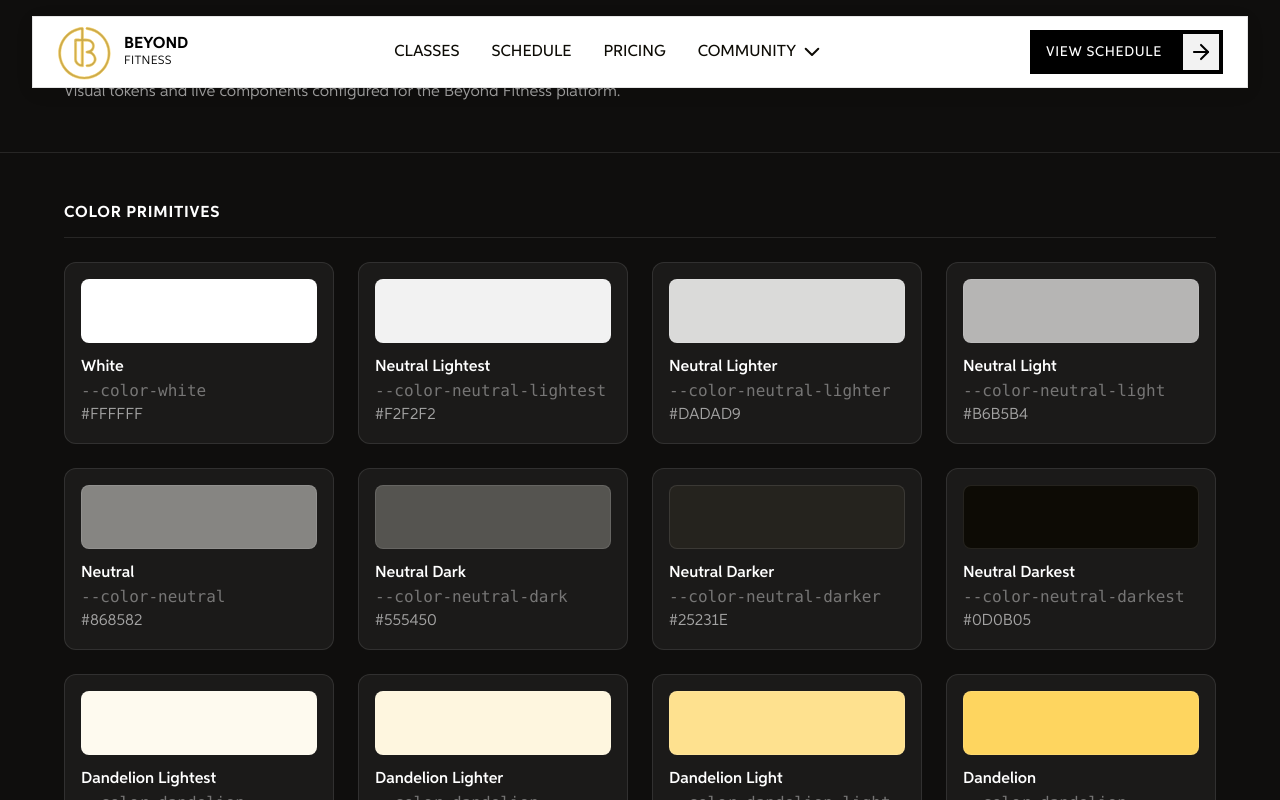
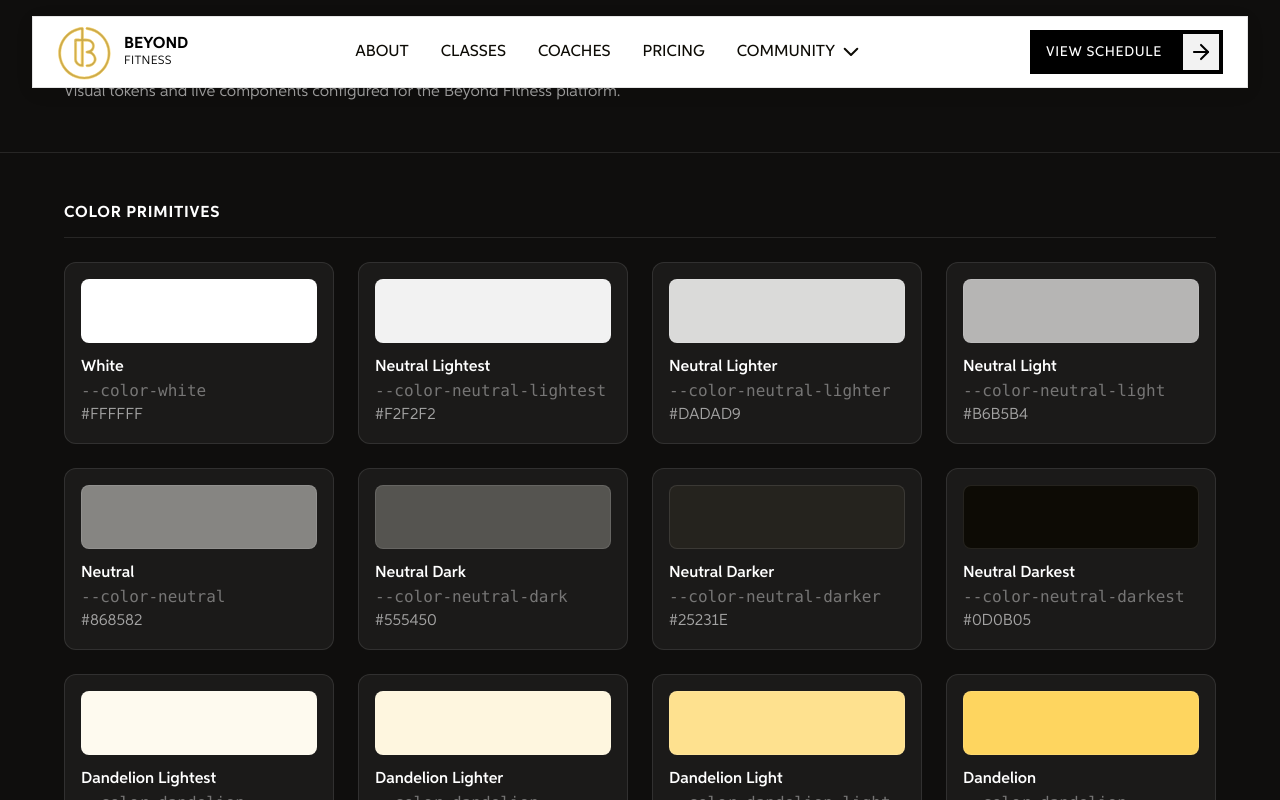
Before and after one commit to mannie55/Beyond-Fitness, a Next.js app: page /design-system in a window 1280 px wide. Shown: the top 800 px of the page. Built offline with nearby package versions, Linux system fonts and the light colour scheme.

Commit message:
feat(nav): update navbar links to use anchor scrolling on single page layout

```diff
--- a/app/globals.css
+++ b/app/globals.css
@@ -48,6 +48,10 @@
   }
 }
 
+html {
+  scroll-behavior: smooth;
+}
+
 body {
   background: var(--color-background);
   color: var(--color-text);
--- a/components/Footer.tsx
+++ b/components/Footer.tsx
@@ -11,7 +11,7 @@ export default function Footer() {
   };
 
   return (
-    <footer className="w-full bg-black text-white px-padding-global py-padding-section-large flex flex-col items-center overflow-hidden font-sans">
+    <footer id="footer" className="w-full bg-black text-white px-padding-global py-padding-section-large flex flex-col items-center overflow-hidden font-sans">
       <div className="w-full max-w-[100rem] flex flex-col items-center gap-12 sm:gap-16 md:gap-[5rem]">
 
         {/* Main Footer Contents */}
--- a/components/Navbar.tsx
+++ b/components/Navbar.tsx
@@ -79,22 +79,23 @@ export default function Navbar() {
   }, []);
 
   const navLinks = [
-    { name: "CLASSES", href: "/classes" },
-    { name: "SCHEDULE", href: "/schedule" },
-    { name: "PRICING", href: "/pricing" },
+    { name: "ABOUT", href: "#about" },
+    { name: "CLASSES", href: "#classes" },
+    { name: "COACHES", href: "#coaches" },
+    { name: "PRICING", href: "#pricing" },
   ];
 
   const communityColumn = [
-    { name: "STORIES", href: "/community/member-stories", desc: "Real member transformations from the studio floor" },
-    { name: "BEYOND ON TOUR", href: "/community/on-tour", desc: "Our signature event series across the city" },
-    { name: "BEYOND PINK WALK", href: "/community/pink-walk", desc: "Join the movement for breast cancer awareness" },
-    { name: "EVENTS", href: "/community", desc: "All upcoming community gatherings and workshops" },
+    { name: "STORIES", href: "#testimonials", desc: "Real member transformations from the studio floor" },
+    { name: "BEYOND ON TOUR", href: "#events", desc: "Our signature event series across the city" },
+    { name: "BEYOND PINK WALK", href: "#events", desc: "Join the movement for breast cancer awareness" },
+    { name: "EVENTS", href: "#events", desc: "All upcoming community gatherings and workshops" },
   ];
 
   const aboutColumn = [
-    { name: "CORPORATE", href: "/corporate-wellness", desc: "Wellness programs for high-performance teams" },
-    { name: "ABOUT", href: "/about", desc: "The story behind the studio and our mission" },
-    { name: "CONTACT", href: "/contact", desc: "Find us in Victoria Island, Lagos" },
+    { name: "CORPORATE", href: "#pricing", desc: "Wellness programs for high-performance teams" },
+    { name: "ABOUT", href: "#about", desc: "The story behind the studio and our mission" },
+    { name: "CONTACT", href: "#footer", desc: "Find us in Victoria Island, Lagos" },
   ];
 
   const menuVariants: Variants = {
```
